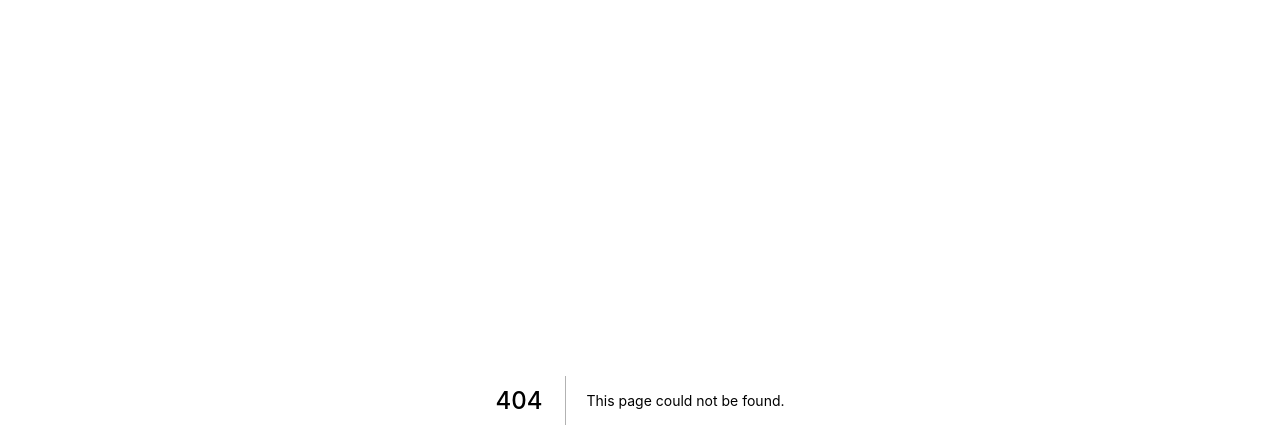
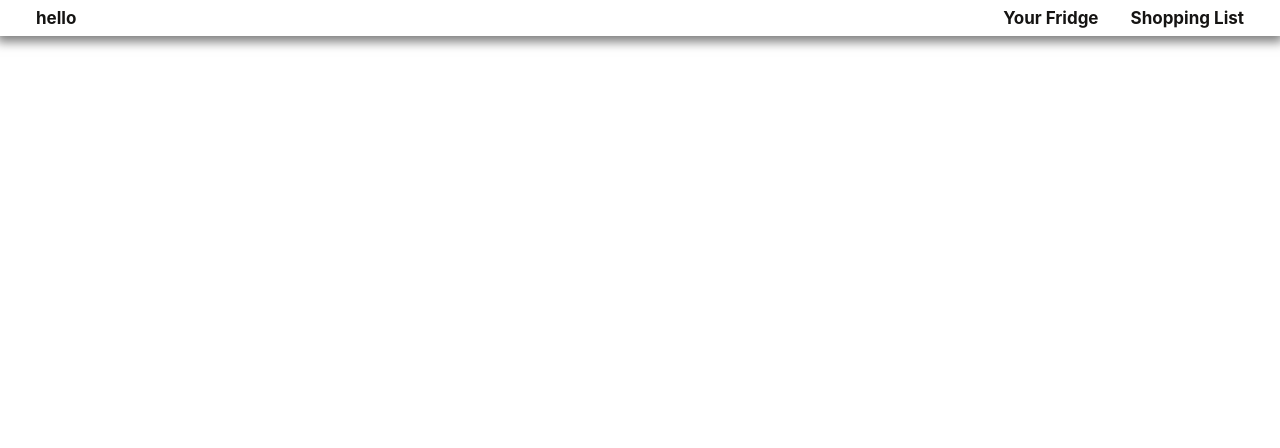
Before and after one commit to Tomo-ja/cook-friends, a Next.js app: page /styledList in a window 1280 px wide. Before the commit this address had no page. Shown: the top 448 px of the page. Built offline with nearby package versions, Linux system fonts and the light colour scheme.

Commit message:
style: header

```diff
--- /dev/null
+++ b/components/CommonUse/link.styles.ts
@@ -0,0 +1,11 @@
+import styled from 'styled-components'
+
+const Link = styled.a`
+	color: inherit;
+  cursor: pointer;
+	&: hover{
+		opacity: 0.6;
+	}
+`
+
+export default Link
--- /dev/null
+++ b/components/Header/header.styles.ts
@@ -0,0 +1,43 @@
+import styled from 'styled-components'
+
+const Header = styled.header`
+  display: flex;
+  justify-content: space-between;
+  align-items: center;
+  width: 100vw;
+  padding-inline: 36px;
+	padding-block: 8px;
+	box-shadow: 0px 2.5px 10px 3px rgba(0,0,0,0.5);
+	position: fixed;
+  top: 0;
+
+	img{
+		display: block;
+		margin-right: 16px;
+		height: 32px;
+		object-fit: cover;
+
+	}
+
+	h1{
+		margin: 0;
+		margin-right: 32px;
+		font-size: 17px;
+		font-weight: bold;
+		color: #151413;
+	}
+
+	nav{
+		display: flex;
+	}
+
+	li{
+		margin-left: 32px;
+		color: #151413;
+		font-size: 17px;
+		font-weight: bold;
+		list-style: none;
+	}
+`
+
+export default Header
--- /dev/null
+++ b/pages/styledList.tsx
@@ -0,0 +1,16 @@
+import Header from "../components/Header/header.styles"
+import Link from "../components/CommonUse/link.styles"
+
+export default function styledList() {
+	return (
+			<>
+				<Header>
+					<h1>hello</h1>
+					<nav>
+						<li><Link>Your Fridge</Link></li>
+						<li><Link>Shopping List</Link></li>
+					</nav>
+				</Header>
+			</>
+	)
+}
--- a/styles/globals.css
+++ b/styles/globals.css
@@ -24,3 +24,6 @@ a {
     background: black;
   }
 }
+
+article{
+}
```
